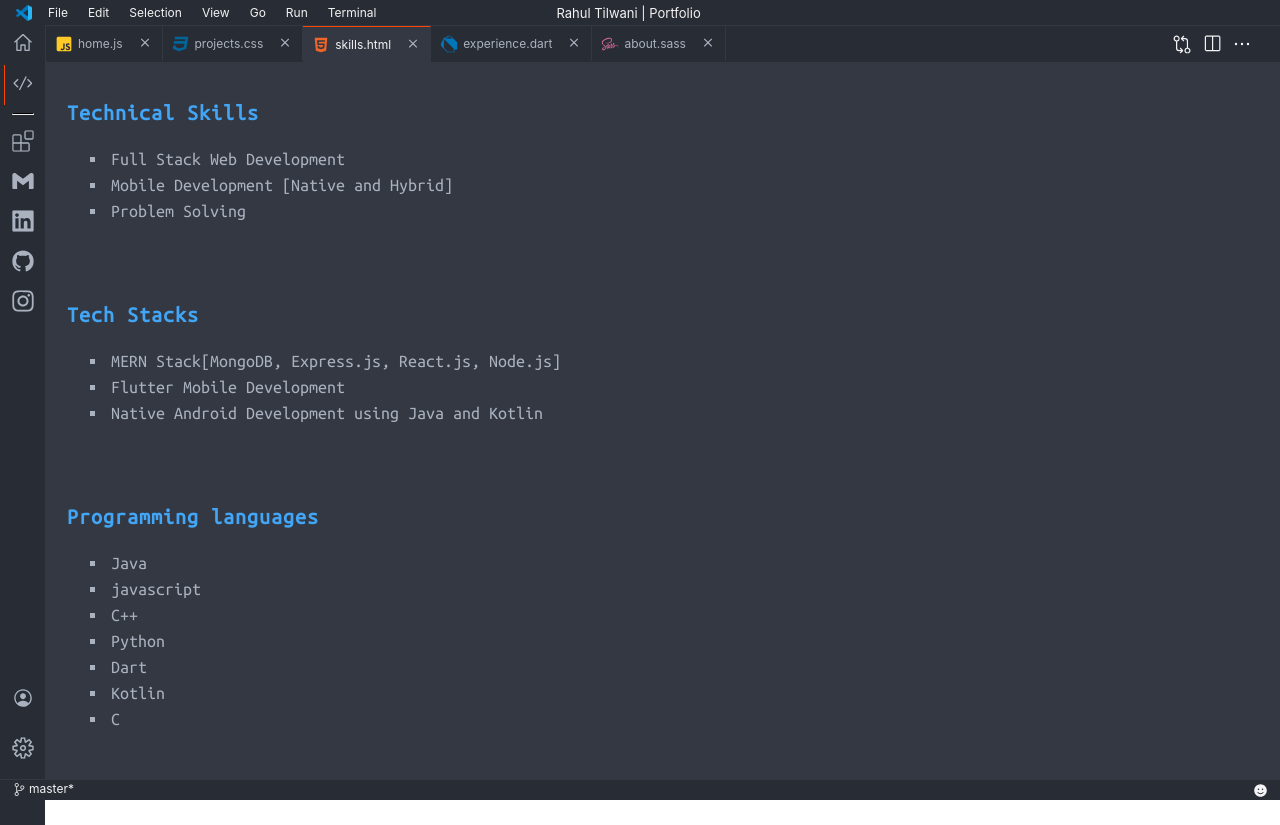
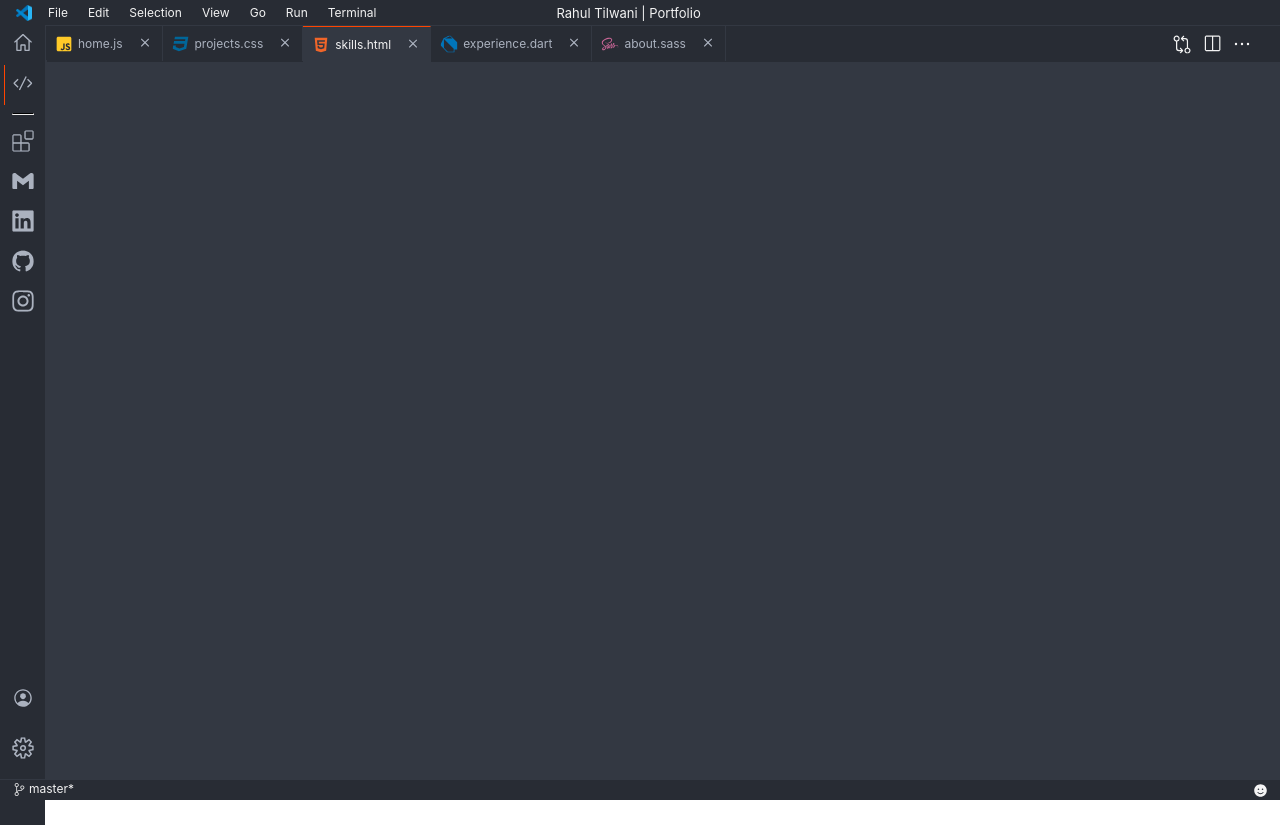
Before and after one commit to rahul975337/vscode-portfolio, a React (Create React App) app: page /skills in a window 1280 px wide. Built offline with nearby package versions, Linux system fonts and the light colour scheme.

Commit message:
removed skills

```diff
--- a/src/components/RightPannel/RightPannel.js
+++ b/src/components/RightPannel/RightPannel.js
@@ -8,7 +8,6 @@ import Experience from "../Experience/Experience";
 import Home from "../Home/Home";
 import HorizontalNav from "../Navbars/HorizontalNav/HorizontalNav";
 import Projects from "../Projects/Projects";
-import SkillsPage from "../Skills/SkillsPage";
 function RightPannel() {
   const theme = useContext(ThemeContext)[0];
   const currentTheme = AppTheme[theme];
@@ -35,7 +34,7 @@ function RightPannel() {
             <Projects />
           </Route>
           <Route exact path="/skills">
-            <SkillsPage />
+            {/* <SkillsPage /> */}
           </Route>
           <Route exact path="/experience">
             <Experience />
```
